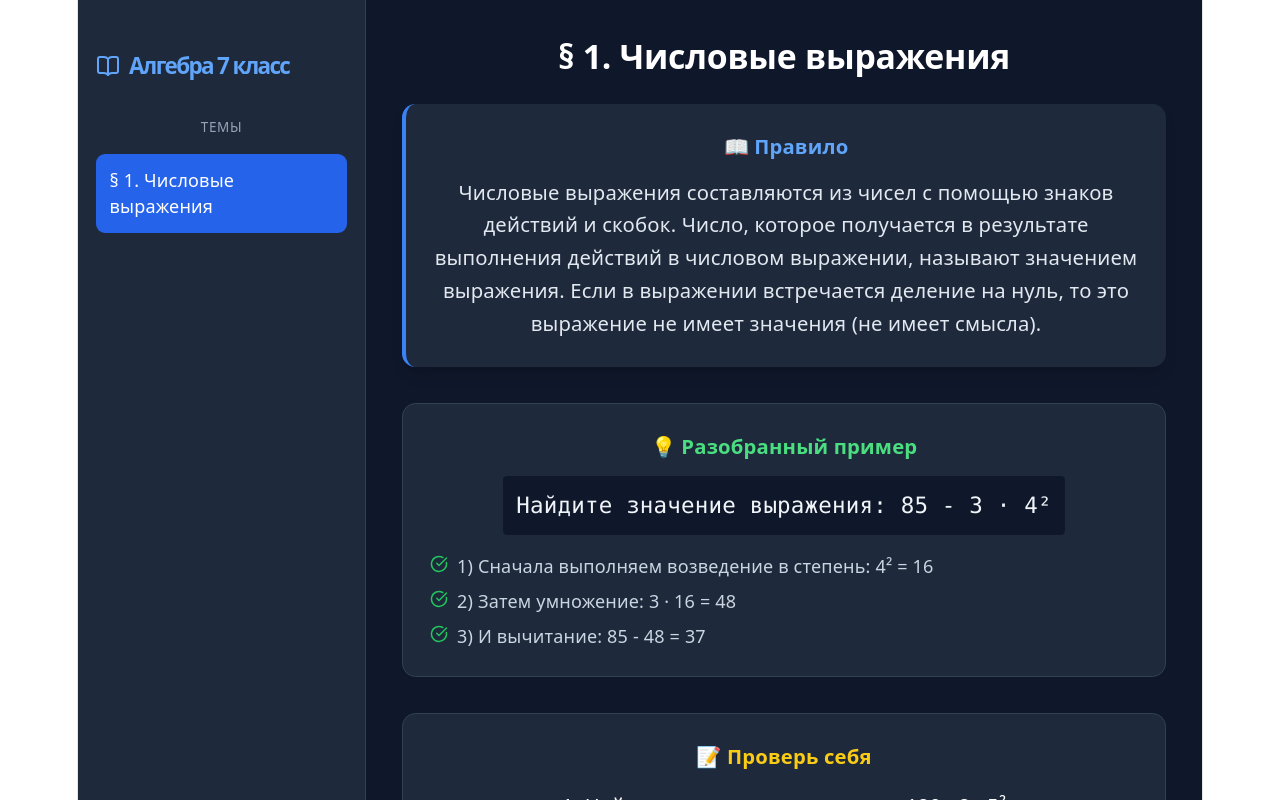
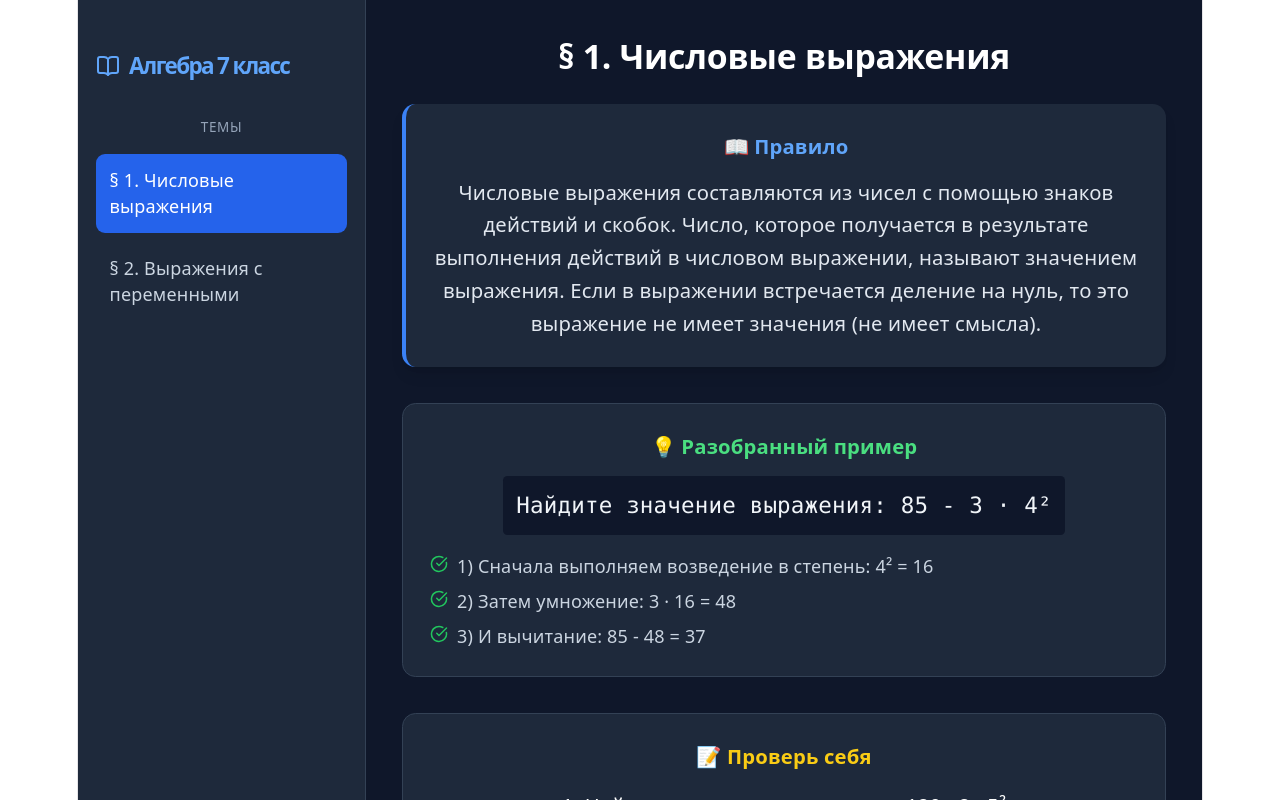
Before and after one commit to andreevairina005-source/algebra-trainer, a React (Vite) app: page / in a window 1280 px wide. Shown: the top 800 px of the page. Built offline with nearby package versions, Linux system fonts and the light colour scheme.

Commit message:
Добавлена тема § 2

```diff
--- a/src/App.jsx
+++ b/src/App.jsx
@@ -24,6 +24,31 @@ const modules = [
         question: "Какое выражение не имеет смысла?",
         options: ["15 : (2 + 3)", "8 : 0", "0 · 45", "10 - 2"],
         correct: 1
+      }
+    ]
+  },
+    {
+    id: 2,
+    title: "§ 2. Выражения с переменными",
+    rule: "Букву в выражении называют переменной, а само выражение — выражением с переменной. Если в выражение с переменными подставить вместо каждой переменной какое-либо ее значение, то получится числовое выражение. Его значение называют значением выражения с переменными при выбранных значениях переменных. Если в выражении встречается деление на нуль, то это выражение не имеет смысла.",
+    example: {
+      task: "Двигаясь со скоростью 70 км/ч, автомобиль за t часов проедет 70t км. Найдите путь при t = 4.",
+      steps: [
+        "1) Подставляем значение t = 4 в выражение: 70 · 4",
+        "2) Выполняем умножение: 70 · 4 = 280",
+        "3) Значение выражения с переменной равно 280 (км)"
+      ]
+    },
+    quiz: [
+      {
+        question: "Найдите значение выражения 5x - 2, если x = 10",
+        options: ["50", "48", "52", "40"],
+        correct: 1
+      },
+      {
+        question: "При каком значении y выражение 12 / y не имеет смысла?",
+        options: ["y = 1", "y = 2", "y = 0", "y = 12"],
+        correct: 2
       }
     ]
   }
```
